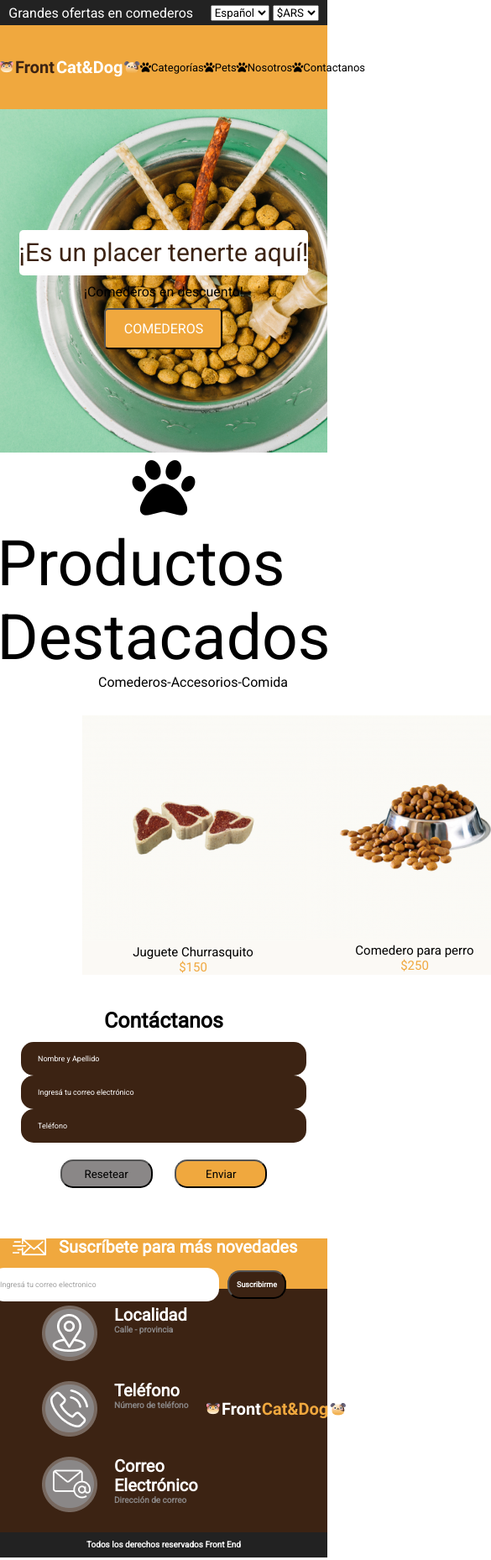
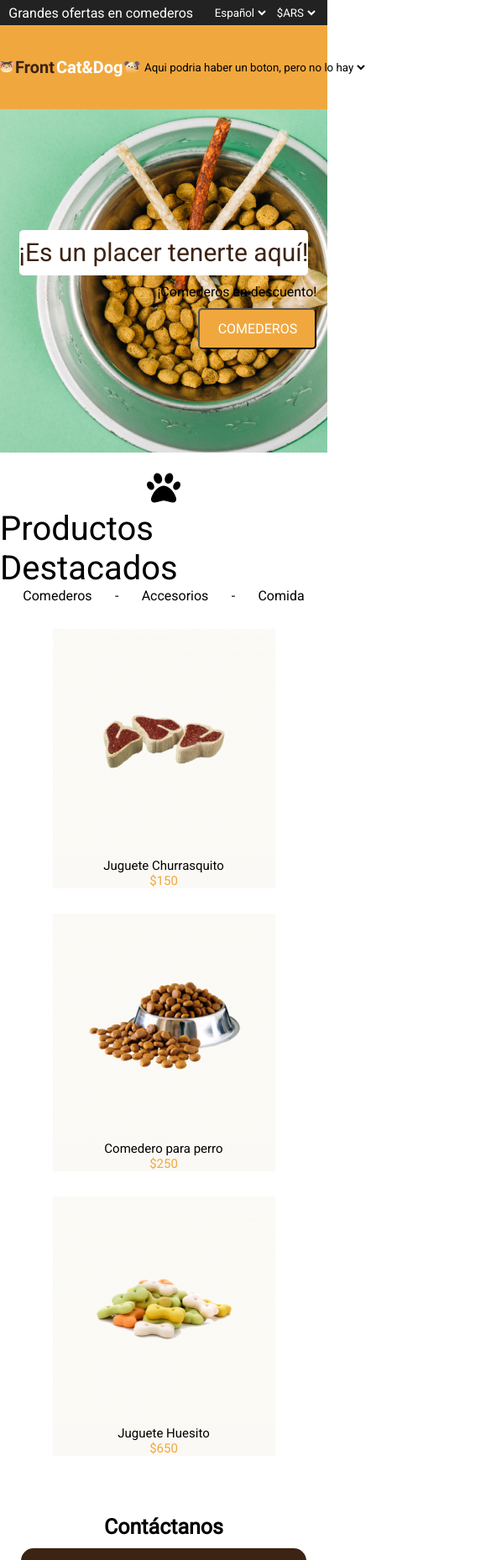
Before and after one commit to hsosa09/FEnd-Clase6-C1, a plain HTML site: page index.html in a window 390 px wide. Shown: the top 1858 px of the page at 84% size, 585 px wide, since content can reach past the window. Drawn offline with Linux system fonts and the light colour scheme.

Commit message:
Clase 15

```diff
--- a/css/styles.css
+++ b/css/styles.css
@@ -3,6 +3,15 @@
     margin: 0px;
     padding: 0px;
 }
+
+
+.menu-desplegable-media{
+    display: none;
+}
+
+
+
+
 .contenedor-head {
     display: flex;
     justify-content: space-around;
@@ -10,7 +19,17 @@
     color: white;
     height: 30px;
     align-items: center;
+
 }
+
+body>header>section>nav>span>select{
+    background-color: transparent;
+    color: white;
+    border-color: transparent;
+}
+
+
+
 
 .contenedor-logo-categorias {
     display: flex;
@@ -104,11 +123,11 @@
 
 
 .productosDestacados-pataYtitulo{
-    font-size: 75px;
+    font-size: 40px;
     display: flex;
     flex-direction: column;
     align-items: center;
-
+    margin-top: 20px;
 }
 
 .productosDestacados-subtitulo{
@@ -125,9 +144,6 @@
     justify-content: space-evenly;
     align-content: center;
     margin: 0px 25% 0px 25%;
-
-
-
 }
 
 .productosDestacados-objetos>span{
@@ -226,19 +242,17 @@
     background: #F0A83E;
 }
 
-
-
 .suscribete-sec{
+    display: flex;
     background-color: rgb(240, 168, 62);
 }
-
 .suscribete{
     display: flex;
     justify-content: space-between;
     height: 60px;
     align-content: center;
     flex-wrap: wrap;
-
+    width: 100%;
 }
 .suscribete-izq {
     display: flex;
@@ -279,7 +293,6 @@
     flex-wrap: wrap;
     align-content: center;
     right: 10px;
-    position: relative;
 }
 .suscribete-der-texto>p{
     left:10px;
@@ -370,3 +383,75 @@
     font-size: 10px;
     line-height: 12px;
 }
+
+.contacto-der-media{
+    display: none;
+}
+
+@media (max-width: 700px) {
+    .contenedor-categorias-links, .contenedor-categorias-links2{
+        display: none;
+    }
+    .menu-desplegable-media{
+        display: flex;
+        background-color: transparent;
+        color: black;
+        border-color: transparent;
+        flood-color: #222222;
+    }
+    .plato-png-cosas{
+        align-items: flex-end;
+    }
+    .productosDestacados-subtitulo {
+        padding-left: 0px;
+        padding-right: 0px;
+        padding-bottom: 30px;
+        position: relative;
+        justify-content: space-evenly;
+    }
+    .productosDestacados-objetos {
+        align-content: center;
+        margin: 0px;
+        flex-direction: column;
+        flex-wrap: wrap;
+    }
+    .productosDestacados-objetos-media{
+        margin-bottom: 30px;
+    }
+    .suscribete-sec {
+        display: flex;
+        height: 100px;
+        flex-wrap: wrap;
+        align-content: center;
+    }
+    .suscribete{
+        display: flex;
+        justify-content: center;
+        height: 60px;
+        align-content: center;
+        flex-wrap: wrap;
+        width: 100%;
+        margin-bottom: 20px;
+    }
+    .contacto-der{
+        display: none;
+    }
+    .contacto-der-media{
+        display: flex;
+        justify-content: center;
+    }
+    .contact{
+        justify-content: center;
+    }
+    .contactanos-botones>button{
+        width: 50%;
+        height: 34px;
+        border-radius: 15px;
+    }
+
+}
+
+
+.asdf{
+    color: black;
+}
--- a/index.html
+++ b/index.html
@@ -47,7 +47,15 @@
                         <p>Contactanos</p>
                     </span>
                 </span>
+                <select class="menu-desplegable-media">
+                    <option value="" disabled selected style="display: none;">Aqui podria haber un boton, pero no lo hay</option>
+                    <option value="categorias">Categorías</option>
+                    <option value="pets">Pets</option>
+                    <option value="nosotros">Nosotros</option>
+                    <option value="contacto">Contáctanos</option>
+                </select>
             </nav>
+
         </section>
     </header>
     <main>
@@ -94,17 +102,17 @@
                     </span>
                 </span>
                 <span class="productosDestacados-objetos">
-                    <span>
+                    <span class="productosDestacados-objetos-media">
                         <img src="img/carnes.png" alt="carnes">
                         <p>Juguete Churrasquito</p>
                         <p class="productosDestacados-objetos-precio">$150</p>
                     </span>
-                    <span>
+                    <span class="productosDestacados-objetos-media">
                         <img src="img/comedero.png" alt="comedero">
                         <p>Comedero para perro</p>
                         <p class="productosDestacados-objetos-precio">$250</p>
                     </span>
-                    <span>
+                    <span class="productosDestacados-objetos-media">
                         <img src="img/Huesito.png" alt="Huesito">
                         <p>Juguete Huesito</p>
                         <p class="productosDestacados-objetos-precio">$650</p>
@@ -153,6 +161,11 @@
         <section>
             <nav class="contact">
                 <span>
+                    <span class="contacto-der-media">
+                        <a href="">
+                        <img src="img/LogoEnd.png" alt="Icono">
+                        </a>
+                    </span>
                     <span class="contacto-izq-">
                     <a href="">
                         <img src="img/Icono.png" alt="">
```
